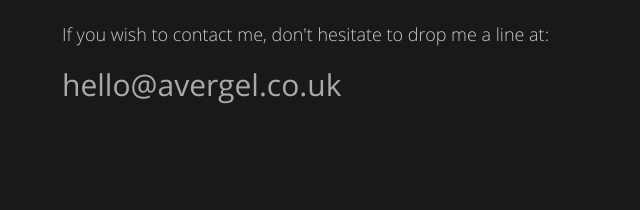
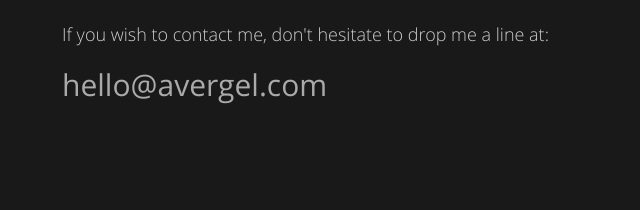
Before and after one commit to avergel/avergel.github.io, a plain HTML site: page index.html in a window 1280 px wide. Shown: the part 5423-5633 px from the top of the page, 258-898 px from the left. Drawn offline with nearby package versions, Linux system fonts and the light colour scheme.

Commit message:
Change email address

```diff
--- a/index.html
+++ b/index.html
@@ -52,7 +52,7 @@
             <li><a class="smoothscroll" href="#contact">Contact</a></li>
 			<li><a href="https://www.linkedin.com/in/albertovergel" target="_blank"><i class="fa fa-linkedin-square header-icons"></i></a></li>
 			<li><a href="https://github.com/avergel?tab=repositories" target="_blank"><i class="fa fa-github-square header-icons"></i></a></li>
-			<li><a href="mailto:hello@avergel.co.uk"><i class="fa fa-envelope header-icons"></i></a></li>
+			<li><a href="mailto:hello@avergel.com"><i class="fa fa-envelope header-icons"></i></a></li>
 
          </ul> <!-- end #nav -->
 
@@ -935,7 +935,7 @@
 
                   <p class="lead">If you wish to contact me, don't hesitate to drop me a line at:
                   </p>
-				  <a href="mailto:hello@avergel.co.uk"><p class="email-title">hello@avergel.co.uk</p></a>
+				  <a href="mailto:hello@avergel.com"><p class="email-title">hello@avergel.com</p></a>
 
             </div>
 
@@ -954,7 +954,7 @@
 
             <ul class="social-links">
 			   <li><a href="http://www.linkedin.com/in/albertovergel" target="_blank"><i class="fa fa-linkedin"></i></a></li>
-               <li><a href="mailto:hello@avergel.co.uk"><i class="fa fa-envelope"></i></a></li>
+               <li><a href="mailto:hello@avergel.com"><i class="fa fa-envelope"></i></a></li>
 
 			</ul>
          </div>
```
